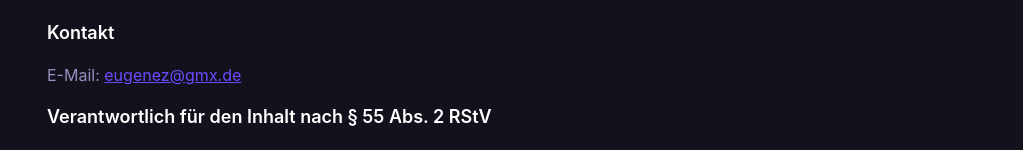
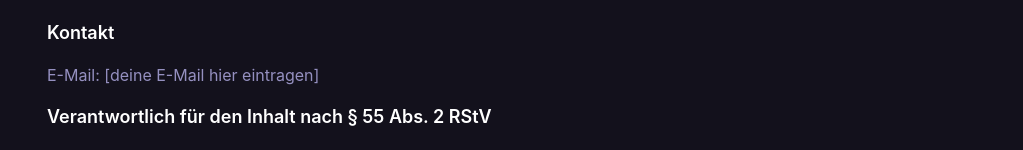
Before and after one commit to alexzhel-io/veloadout, a Next.js app: page /en/impressum in a window 1280 px wide. Shown: the part 302-452 px from the top of the page, without its empty margins (257-1280 px from the left). Built offline with nearby package versions, Linux system fonts and the light colour scheme; no server answers.

Commit message:
chore: remove personal email from impressum
Co-Authored-By: Claude Sonnet 4.6 <noreply@anthropic.com>

```diff
--- a/src/app/[locale]/impressum/page.tsx
+++ b/src/app/[locale]/impressum/page.tsx
@@ -12,7 +12,7 @@ export default function ImpressumPage() {
       </p>
 
       <h2>Kontakt</h2>
-      <p>E-Mail: <a href="mailto:eugenez@gmx.de">eugenez@gmx.de</a></p>
+      <p>E-Mail: [deine E-Mail hier eintragen]</p>
 
       <h2>Verantwortlich für den Inhalt nach § 55 Abs. 2 RStV</h2>
       <p>Eugene Z. (Anschrift wie oben)</p>
```
